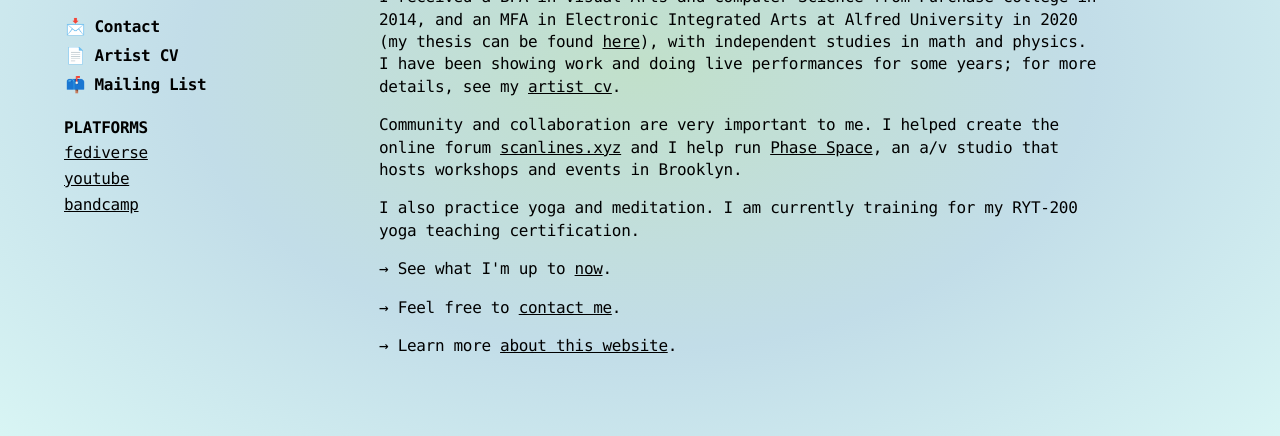
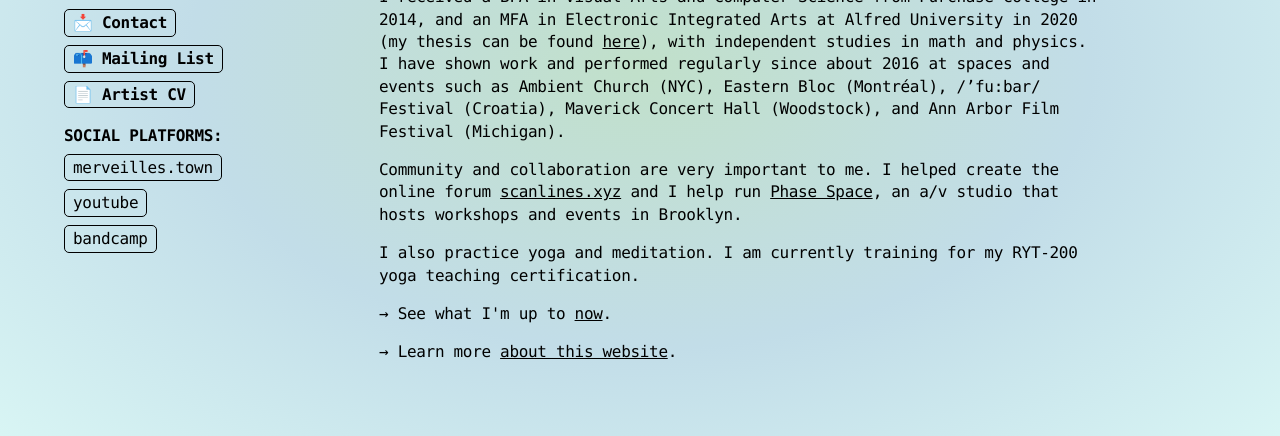
Before and after one commit to palomakop/palomakop.github.io, a plain HTML site: page about/index.html in a window 1280 px wide. Shown: the part 333-769 px from the top of the page. Drawn offline with Linux system fonts and the light colour scheme.

Commit message:
added button style to about page links

```diff
--- a/about/index.html
+++ b/about/index.html
@@ -74,20 +74,31 @@
             <img src="https://s3.amazonaws.com/palomakop.tv/pk_portrait.jpg" alt="Image of Paloma Kop processed with a Fairlight CVI" />
             <ul>
               <li>
-                <a href="/contact">📩 Contact</a>
+                <div class="button"><a href="/contact"><b>📩 Contact</b></a></div>
               </li>
               <li>
-                <a href="/cv">📄 Artist CV</a>
+                <div class="button"><a href="/mailing-list"><b>📫 Mailing List</b></a></div>
               </li>
               <li>
-                <a href="/mailing-list">📫 Mailing List</a>
+                <div class="button"><a href="/cv"><b>📄 Artist CV</b></a></div>
               </li>
             </ul>
 
-            <p><b>PLATFORMS</b><br />
-            <a href="https://merveilles.town/@palomakop" target="_blank" rel="noopener">fediverse</a><br />
-            <a href="https://www.youtube.com/@palomakop" target="_blank" rel="noopener">youtube</a><br />
-            <a href="https://palomakop.bandcamp.com/" target="_blank" rel="noopener">bandcamp</a></p>
+            <span class="infobox-list-title">
+              Social Platforms:
+            </span>
+
+            <ul>
+              <li>
+                <div class="button"><a href="https://merveilles.town/@palomakop" target="_blank" rel="noopener">merveilles.town</a></div>
+              </li>
+              <li>
+                <div class="button"><a href="https://www.youtube.com/@palomakop" target="_blank" rel="noopener">youtube</a></div>
+              </li>
+              <li>
+                <div class="button"><a href="https://palomakop.bandcamp.com/" target="_blank" rel="noopener">bandcamp</a></div>
+              </li>
+              </ul>
           </div>
 
           <div class="text-column">
@@ -99,7 +110,7 @@
             </p>
 
             <p>
-              I received a BFA in Visual Arts and Computer Science from Purchase College in 2014, and an MFA in Electronic Integrated Arts at Alfred University in 2020 (my thesis can be found <a href="">here</a>), with independent studies in math and physics. I have been showing work and doing live performances for some years; for more details, see my <a href="">artist cv</a>.
+              I received a BFA in Visual Arts and Computer Science from Purchase College in 2014, and an MFA in Electronic Integrated Arts at Alfred University in 2020 (my thesis can be found <a href="">here</a>), with independent studies in math and physics. I have shown work and performed regularly since about 2016 at spaces and events such as Ambient Church (NYC), Eastern Bloc (Montréal), /’fu:bar/ Festival (Croatia), Maverick Concert Hall (Woodstock), and Ann Arbor Film Festival (Michigan).
             </p>
 
             <p>
@@ -112,10 +123,6 @@
 
             <p>
               &rarr; See what I'm up to <a href="/now">now</a>.
-            </p>
-
-            <p>
-              &rarr; Feel free to <a href="/contact">contact me</a>.
             </p>
 
             <p>
--- a/css/style.css
+++ b/css/style.css
@@ -345,27 +345,32 @@ video {
 
 .infobox ul {
   list-style-type: none;
-  padding: 0.5em 0 0 0;
-  margin: 0;
+  padding: 0;
+  margin: 5px 0 10px 0;
 }
 
 .infobox ul li {
-  padding: 0.1em;
-  font-weight: bold;
-  font-size: 1em;
+  margin-bottom: 3px;
 }
 
 .infobox ul li a {
   text-decoration: none;
 }
 
-.infobox ul li a:hover {
-  filter: invert();
-}
-
 .infobox img {
   border: solid 1.5px;
   border-radius: 5px;
+}
+
+.infobox-list-title {
+  text-transform: uppercase;
+  font-weight: bold;
+}
+
+.infobox-list-title:before {
+  content: ' ';
+  clear: right;
+  display: block;
 }
 
 @media only screen and (min-width: 785px) {
@@ -389,6 +394,7 @@ video {
     max-width: 720px;
     flex-shrink: 1;
   }
+
 }
 
 @media only screen and (max-width: 784px) {
@@ -404,4 +410,15 @@ video {
   .text-column {
     margin-top: 2em;
   }
+
+  .infobox ul {
+    display: inline-flex;
+    flex-wrap: wrap;
+    flex-direction: row;
+    justify-content: flex-start;
+    gap: 0.5em;
+  }
+
+  .infobox ul li {
+  }
 }
```
